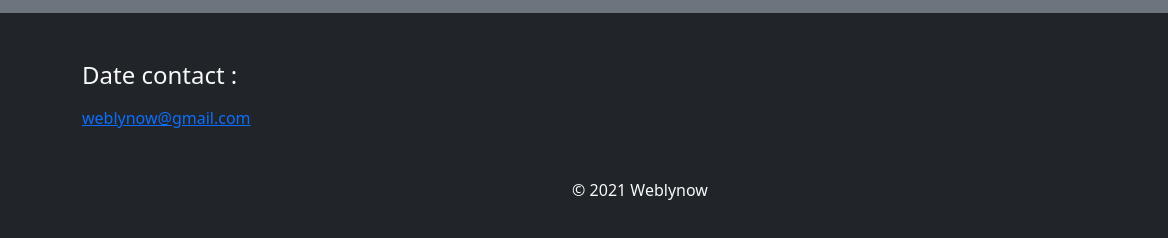
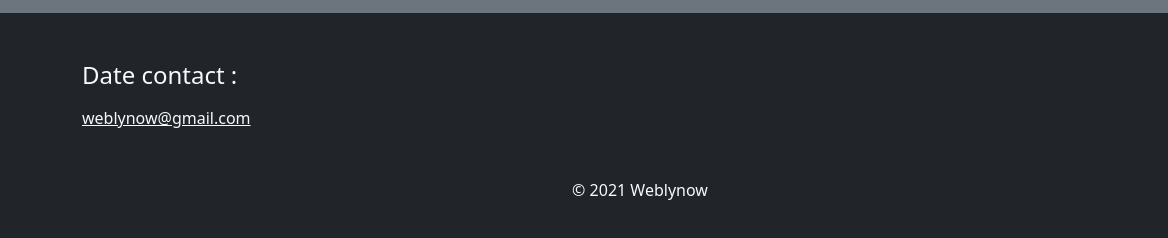
Before and after one commit to KesyanD/KesyanD.github.io, a plain HTML site: page index.html in a window 1280 px wide. Shown: the part 2025-2263 px from the top of the page, 0-1168 px from the left. Drawn offline with nearby package versions, Linux system fonts and the light colour scheme.

Commit message:
Update index.html

```diff
--- a/index.html
+++ b/index.html
@@ -152,7 +152,7 @@
             <h2 class="fs-4 mb-3">Date contact :</h2>
             <a href="https://www.instagram.com/weblynow/"><img src="../img/Instagram-icon-WHITE.png" class="float-end" height="25" width="25"></a>
             <div class="fs-6 mb-5">
-                <a href="mailto:weblynow@gmail.com">weblynow@gmail.com</a>
+                <a class="text-light" href="mailto:weblynow@gmail.com">weblynow@gmail.com</a>
             </div>
         </div>
         <p class="text-center text-light">&copy; 2021 Weblynow
```
